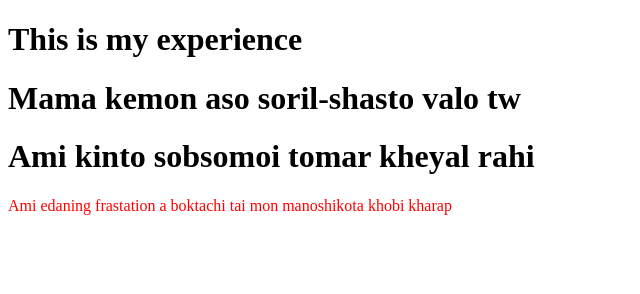
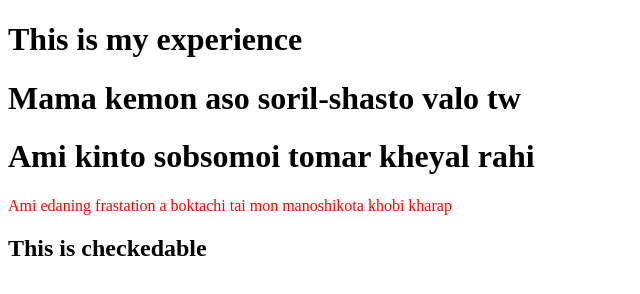
Before and after one commit to ATIK-Genius/my-second-repo, a plain HTML site: page index.html in a window 1280 px wide. Shown: the whole page, without its empty margins (0-640 px from the left). Drawn offline with Linux system fonts and the light colour scheme.

Commit message:
heading added

```diff
--- a/index.html
+++ b/index.html
@@ -12,5 +12,6 @@
   <h1>Mama kemon aso soril-shasto valo tw</h1>
   <h1>Ami kinto sobsomoi tomar kheyal rahi</h1>
   <p>Ami edaning frastation a boktachi tai mon manoshikota khobi kharap</p>
+  <h2>This is checkedable</h2>
 </body>
 </html>
```
